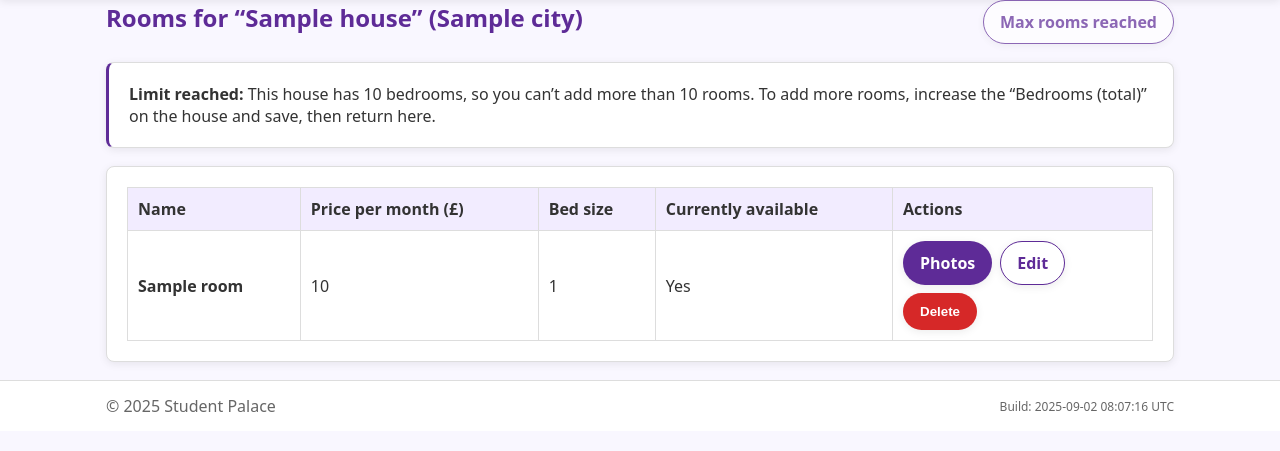
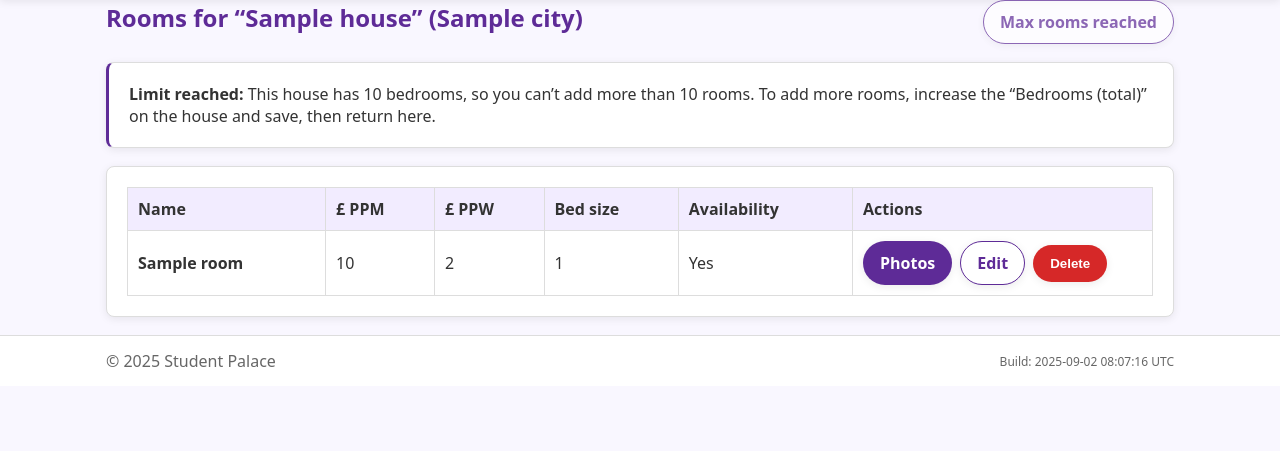
Before and after one commit to matthewnmoore/student-palace, a Flask app: template templates/rooms_list.html in a window 1280 px wide. Shown: the part 105-556 px from the top of the page. Run offline with Flask 3, Linux system fonts and the light colour scheme; the template is opened without the code that fills it: most values are stand-ins (such as "Sample title", 1, 10 or a date in 2020); parts of the project's set-up code (start-up, migrations or seed data) failed here and were passed over.

Commit message:
Update rooms_list.html

```diff
--- a/templates/rooms_list.html
+++ b/templates/rooms_list.html
@@ -25,10 +25,11 @@
         <thead>
           <tr>
             <th>Name</th>
-            <th>Price per month (£)</th>
+            <th>£ PPM</th>
+            <th>£ PPW</th>
             <th>Bed size</th>
-            <th>Currently available</th>
-            <th style="width:260px">Actions</th>
+            <th>Availability</th>
+            <th style="width:300px">Actions</th>
           </tr>
         </thead>
         <tbody>
@@ -36,12 +37,19 @@
           <tr>
             <td><strong>{{ r.name }}</strong></td>
             <td>{{ r.price_pcm or '—' }}</td>
+            <td>
+              {% if r.price_pcm %}
+                {{ ((r.price_pcm * 12) // 52)|int }}
+              {% else %}
+                —
+              {% endif %}
+            </td>
             <td>{{ r.bed_size or '—' }}</td>
             <td>
               {% if not r.is_let %}
                 Yes
               {% elif r.let_until %}
-                Not until {{ r.let_until }}
+                Not until {{ r.let_until.strftime("%d/%m/%Y") }}
               {% else %}
                 Not available
               {% endif %}
```
